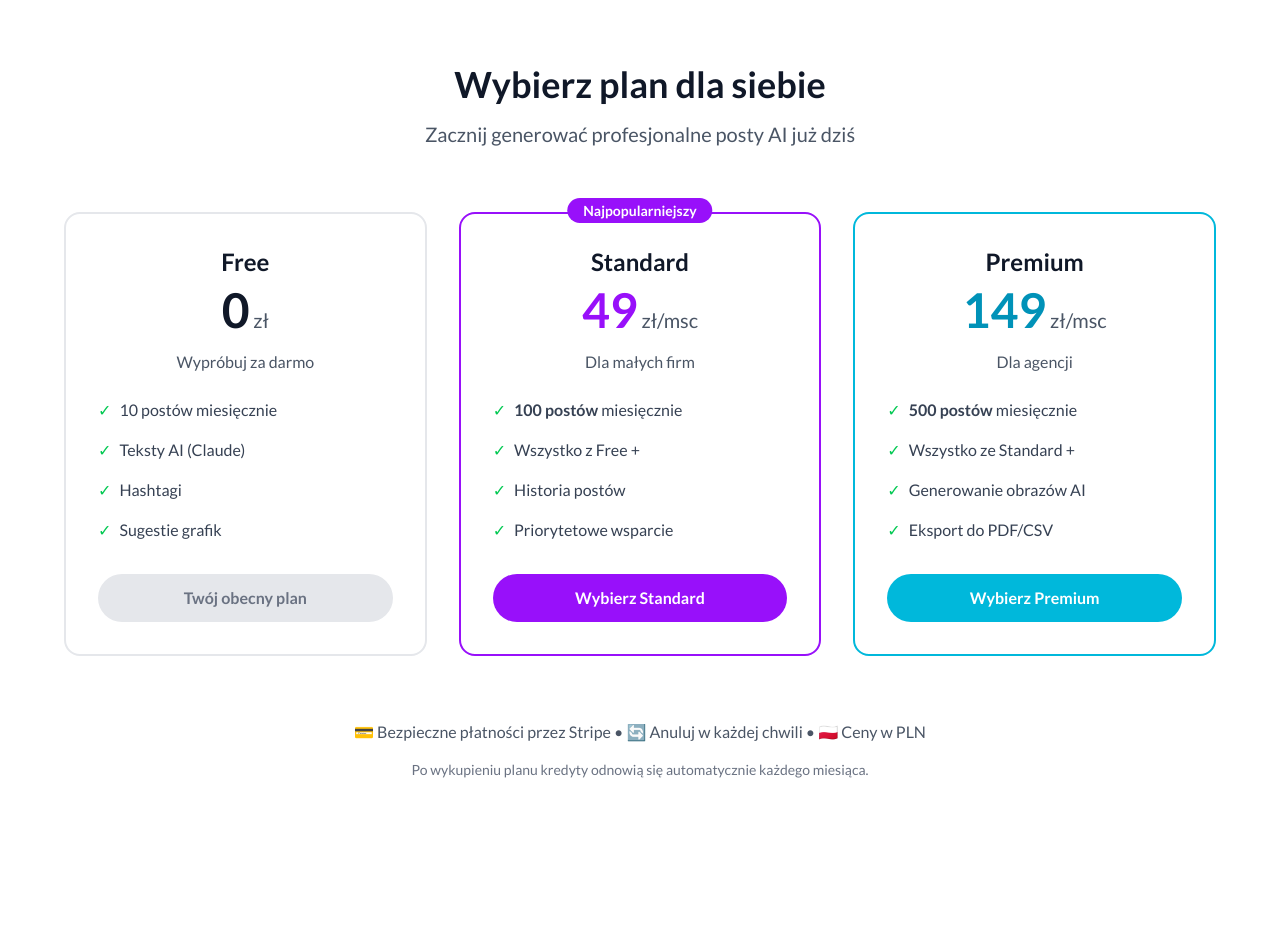
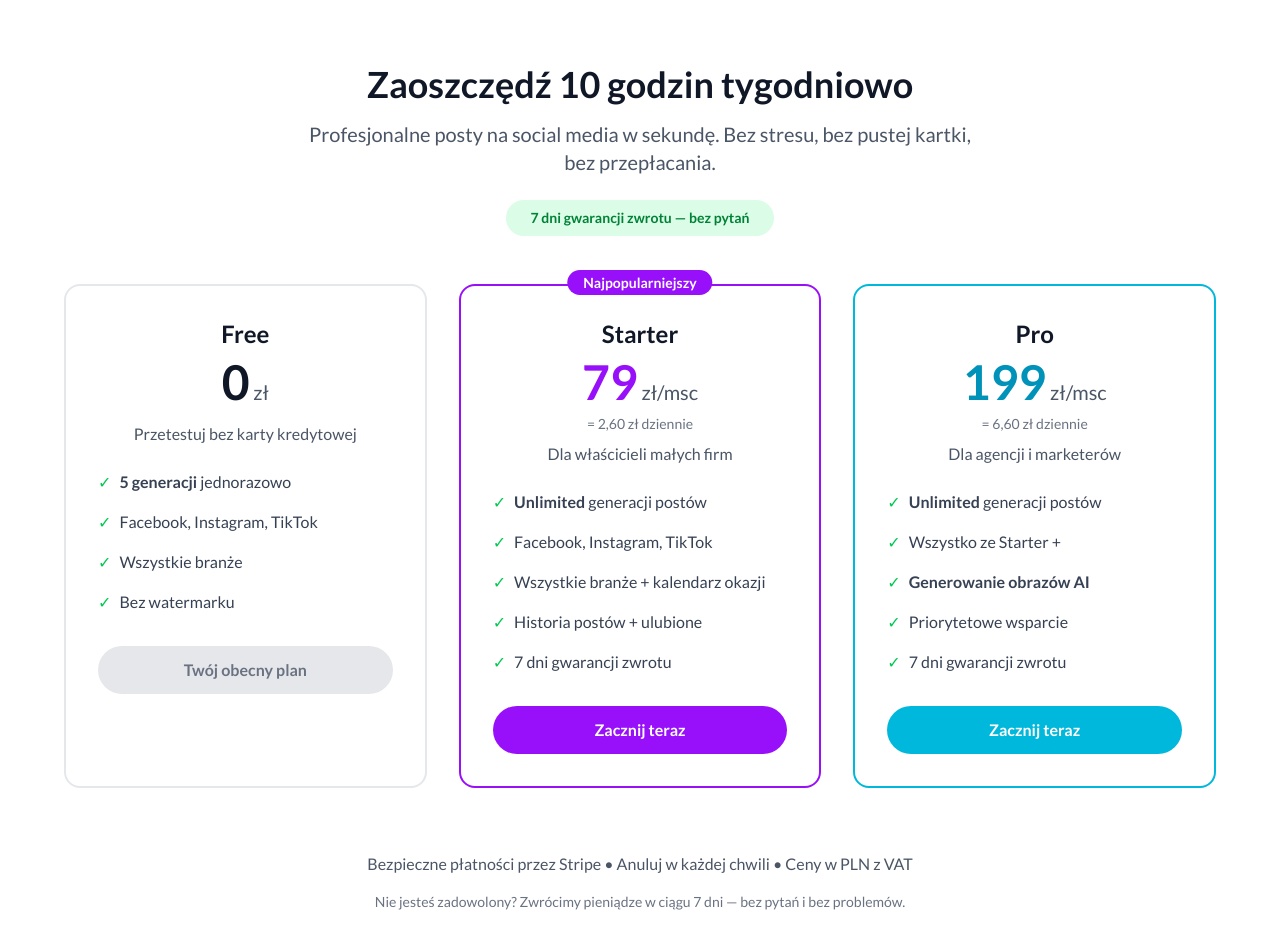
Before and after one commit to PostujTo/postujto, a Next.js app: page /pricing in a window 1280 px wide. Shown: the top 948 px of the page. Before the commit the page ends 844 px from the top, so only its background shows below. Built offline with nearby package versions, Linux system fonts and the light colour scheme; no server answers.

Commit message:
feat: nowa strategia cenowa Hormozi - Unlimited, nowe ceny, nowa komunikacja

```diff
--- a/app/api/stripe/webhooks/route.ts
+++ b/app/api/stripe/webhooks/route.ts
@@ -57,12 +57,11 @@ export async function POST(req: Request) {
 
       // Determine plan
       let plan: 'standard' | 'premium' = 'standard';
-      let credits = 100;
-
-      if (priceId === process.env.STRIPE_PRICE_ID_PREMIUM) {
-        plan = 'premium';
-        credits = 500;
-      }
+let credits = 999999;
+if (priceId === process.env.STRIPE_PRICE_ID_PREMIUM) {
+  plan = 'premium';
+  credits = 999999;
+}
 
       console.log('📝 Updating user:', { clerkUserId, plan, credits });
 
@@ -94,8 +93,7 @@ if (event.type === 'invoice.payment_succeeded') {
   const subscription: any = await stripe.subscriptions.retrieve(subscriptionId);
   const priceId = subscription.items.data[0].price.id;
 
-  let credits = 100;
-  if (priceId === process.env.STRIPE_PRICE_ID_PREMIUM) credits = 500;
+  let credits = 999999;
 
   await supabaseAdmin
     .from('users')
--- a/app/page.tsx
+++ b/app/page.tsx
@@ -299,8 +299,17 @@ sessionStorage.setItem('lastResults', JSON.stringify(newResults));
                     </span>
                     {/* Credits */}
                     <div className="px-4 py-2 bg-purple-100 rounded-full flex items-center gap-2">
+  {credits.plan === 'free' ? (
+    <>
       <span className="text-sm font-bold text-purple-900">{credits.remaining}/{credits.total}</span>
       <span className="text-xs text-purple-700">kredytów</span>
+    </>
+  ) : (
+    <>
+      <span className="text-sm font-bold text-purple-900">∞</span>
+      <span className="text-xs text-purple-700">unlimited</span>
+    </>
+  )}
 </div>
                     {/* Manage subscription button - only for paid plans */}
                     {hasActivePlan && (
@@ -329,16 +338,16 @@ sessionStorage.setItem('lastResults', JSON.stringify(newResults));
           <div className="text-center mb-16 animate-fade-in-up">
             <div className="inline-block mb-4">
               <span className="px-4 py-2 bg-cyan-100 text-cyan-700 rounded-full text-sm font-semibold">
-                🚀 Nowa generacja content marketingu
+  Używany przez właścicieli firm w Polsce
 </span>
             </div>
             <h2 className="text-6xl font-extrabold text-gray-900 mb-6 leading-tight">
-              Generuj posty<br />
-              <span className="text-purple-600">w sekundę</span>
+  Zaoszczędź 10 godzin<br />
+  <span className="text-purple-600">tygodniowo</span>
 </h2>
 <p className="text-xl text-gray-600 max-w-2xl mx-auto leading-relaxed">
-              AI stworzy dla Ciebie profesjonalne treści na Facebook, Instagram i TikTok.<br />
-              <span className="text-cyan-600 font-semibold">Zaoszczędź godziny pracy każdego dnia.</span>
+  Profesjonalne posty na Facebook, Instagram i TikTok w sekundę.<br />
+  <span className="text-cyan-600 font-semibold">Bez stresu, bez pustej kartki, bez przepłacania.</span>
 </p>
           </div>
 
--- a/app/pricing/page.tsx
+++ b/app/pricing/page.tsx
@@ -16,42 +16,32 @@ useEffect(() => {
       .then(data => setCurrentPlan(data.plan || 'free'))
       .finally(() => setPlanLoading(false));
   }, [user]);
+
   const handleSubscribe = async (priceId: string, planName: string) => {
     if (!user) {
       alert('Musisz być zalogowany aby wykupić plan!');
       return;
     }
-
     setLoading(planName);
-
     try {
-      // Wywołanie API do utworzenia Stripe Checkout Session
       const response = await fetch('/api/stripe/create-checkout-session', {
         method: 'POST',
-        headers: {
-          'Content-Type': 'application/json',
-        },
-        body: JSON.stringify({
-          priceId,
-          userId: user.id,
-        }),
+        headers: { 'Content-Type': 'application/json' },
+        body: JSON.stringify({ priceId, userId: user.id }),
       });
-
       const data = await response.json();
-
       if (data.url) {
-        // Przekieruj do Stripe Checkout
         window.location.href = data.url;
       } else {
         throw new Error('Brak URL do płatności');
       }
     } catch (error) {
-      console.error('Błąd:', error);
       alert('Wystąpił błąd podczas inicjowania płatności. Spróbuj ponownie.');
     } finally {
       setLoading(null);
     }
   };
+
   const getPlanButton = (planName: 'standard' | 'premium', priceId: string, color: string) => {
     if (planLoading) return (
       <button disabled className={`w-full py-3 px-6 ${color} text-white rounded-full font-semibold opacity-50 cursor-not-allowed`}>
@@ -75,21 +65,29 @@ const getPlanButton = (planName: 'standard' | 'premium', priceId: string, color:
         disabled={loading === planName}
         className={`w-full py-3 px-6 ${color} text-white rounded-full font-semibold transition-all disabled:opacity-50 disabled:cursor-not-allowed`}
       >
-      {loading === planName ? 'Ładowanie...' : `Wybierz ${planName.charAt(0).toUpperCase() + planName.slice(1)}`}
+        {loading === planName ? 'Ładowanie...' : `Zacznij teraz`}
       </button>
     );
   };
+
   return (
     <div className="min-h-screen bg-white py-16 px-6">
       <div className="max-w-7xl mx-auto">
         {/* Header */}
-        <div className="text-center mb-16">
+        <div className="text-center mb-6">
           <h1 className="text-4xl font-bold text-gray-900 mb-4">
-            Wybierz plan dla siebie
+            Zaoszczędź 10 godzin tygodniowo
           </h1>
-          <p className="text-xl text-gray-600">
-            Zacznij generować profesjonalne posty AI już dziś
+          <p className="text-xl text-gray-600 max-w-2xl mx-auto">
+            Profesjonalne posty na social media w sekundę. Bez stresu, bez pustej kartki, bez przepłacania.
           </p>
+        </div>
+
+        {/* Gwarancja */}
+        <div className="text-center mb-12">
+          <span className="inline-block px-6 py-2 bg-green-100 text-green-700 rounded-full text-sm font-semibold">
+            7 dni gwarancji zwrotu — bez pytań
+          </span>
         </div>
 
         {/* Pricing Cards */}
@@ -103,117 +101,117 @@ const getPlanButton = (planName: 'standard' | 'premium', priceId: string, color:
                 <span className="text-5xl font-bold text-gray-900">0</span>
                 <span className="text-xl text-gray-600"> zł</span>
               </div>
-              <p className="text-gray-600">Wypróbuj za darmo</p>
+              <p className="text-gray-600">Przetestuj bez karty kredytowej</p>
             </div>
-
             <ul className="space-y-4 mb-8">
               <li className="flex items-start">
                 <span className="text-green-500 mr-2">✓</span>
-                <span className="text-gray-700">10 postów miesięcznie</span>
+                <span className="text-gray-700"><strong>5 generacji</strong> jednorazowo</span>
               </li>
               <li className="flex items-start">
                 <span className="text-green-500 mr-2">✓</span>
-                <span className="text-gray-700">Teksty AI (Claude)</span>
+                <span className="text-gray-700">Facebook, Instagram, TikTok</span>
               </li>
               <li className="flex items-start">
                 <span className="text-green-500 mr-2">✓</span>
-                <span className="text-gray-700">Hashtagi</span>
+                <span className="text-gray-700">Wszystkie branże</span>
               </li>
               <li className="flex items-start">
                 <span className="text-green-500 mr-2">✓</span>
-                <span className="text-gray-700">Sugestie grafik</span>
+                <span className="text-gray-700">Bez watermarku</span>
               </li>
             </ul>
-
-            <button
-              disabled
-              className="w-full py-3 px-6 bg-gray-200 text-gray-500 rounded-full font-semibold cursor-not-allowed"
-            >
-              Twój obecny plan
+            <button disabled className="w-full py-3 px-6 bg-gray-200 text-gray-500 rounded-full font-semibold cursor-not-allowed">
+              {currentPlan === 'free' ? 'Twój obecny plan' : 'Plan Free'}
             </button>
           </div>
 
-          {/* STANDARD PLAN */}
+          {/* STARTER PLAN */}
           <div className="border-2 border-purple-600 rounded-2xl p-8 bg-white hover:shadow-2xl transition-shadow relative">
             <div className="absolute -top-4 left-1/2 transform -translate-x-1/2">
               <span className="bg-purple-600 text-white px-4 py-1 rounded-full text-sm font-semibold">
                 Najpopularniejszy
               </span>
             </div>
-
             <div className="text-center mb-6">
-              <h3 className="text-2xl font-bold text-gray-900 mb-2">Standard</h3>
-              <div className="mb-4">
-                <span className="text-5xl font-bold text-purple-600">49</span>
+              <h3 className="text-2xl font-bold text-gray-900 mb-2">Starter</h3>
+              <div className="mb-2">
+                <span className="text-5xl font-bold text-purple-600">79</span>
                 <span className="text-xl text-gray-600"> zł/msc</span>
               </div>
-              <p className="text-gray-600">Dla małych firm</p>
+              <p className="text-sm text-gray-500 mb-2">= 2,60 zł dziennie</p>
+              <p className="text-gray-600">Dla właścicieli małych firm</p>
             </div>
-
             <ul className="space-y-4 mb-8">
               <li className="flex items-start">
                 <span className="text-green-500 mr-2">✓</span>
-                <span className="text-gray-700"><strong>100 postów</strong> miesięcznie</span>
+                <span className="text-gray-700"><strong>Unlimited</strong> generacji postów</span>
               </li>
               <li className="flex items-start">
                 <span className="text-green-500 mr-2">✓</span>
-                <span className="text-gray-700">Wszystko z Free +</span>
+                <span className="text-gray-700">Facebook, Instagram, TikTok</span>
               </li>
               <li className="flex items-start">
                 <span className="text-green-500 mr-2">✓</span>
-                <span className="text-gray-700">Historia postów</span>
+                <span className="text-gray-700">Wszystkie branże + kalendarz okazji</span>
+              </li>
+              <li className="flex items-start">
+                <span className="text-green-500 mr-2">✓</span>
+                <span className="text-gray-700">Historia postów + ulubione</span>
+              </li>
+              <li className="flex items-start">
+                <span className="text-green-500 mr-2">✓</span>
+                <span className="text-gray-700">7 dni gwarancji zwrotu</span>
+              </li>
+            </ul>
+            {getPlanButton('standard', process.env.NEXT_PUBLIC_STRIPE_PRICE_ID_STANDARD!, 'bg-purple-600 hover:bg-purple-700')}
+          </div>
+
+          {/* PRO PLAN */}
+          <div className="border-2 border-cyan-500 rounded-2xl p-8 bg-white hover:shadow-xl transition-shadow">
+            <div className="text-center mb-6">
+              <h3 className="text-2xl font-bold text-gray-900 mb-2">Pro</h3>
+              <div className="mb-2">
+                <span className="text-5xl font-bold text-cyan-600">199</span>
+                <span className="text-xl text-gray-600"> zł/msc</span>
+              </div>
+              <p className="text-sm text-gray-500 mb-2">= 6,60 zł dziennie</p>
+              <p className="text-gray-600">Dla agencji i marketerów</p>
+            </div>
+            <ul className="space-y-4 mb-8">
+              <li className="flex items-start">
+                <span className="text-green-500 mr-2">✓</span>
+                <span className="text-gray-700"><strong>Unlimited</strong> generacji postów</span>
+              </li>
+              <li className="flex items-start">
+                <span className="text-green-500 mr-2">✓</span>
+                <span className="text-gray-700">Wszystko ze Starter +</span>
+              </li>
+              <li className="flex items-start">
+                <span className="text-green-500 mr-2">✓</span>
+                <span className="text-gray-700"><strong>Generowanie obrazów AI</strong></span>
               </li>
               <li className="flex items-start">
                 <span className="text-green-500 mr-2">✓</span>
                 <span className="text-gray-700">Priorytetowe wsparcie</span>
               </li>
-            </ul>
-
-            {getPlanButton('standard', process.env.NEXT_PUBLIC_STRIPE_PRICE_ID_STANDARD!, 'bg-purple-600 hover:bg-purple-700')}
-          </div>
-
-          {/* PREMIUM PLAN */}
-          <div className="border-2 border-cyan-500 rounded-2xl p-8 bg-white hover:shadow-xl transition-shadow">
-            <div className="text-center mb-6">
-              <h3 className="text-2xl font-bold text-gray-900 mb-2">Premium</h3>
-              <div className="mb-4">
-                <span className="text-5xl font-bold text-cyan-600">149</span>
-                <span className="text-xl text-gray-600"> zł/msc</span>
-              </div>
-              <p className="text-gray-600">Dla agencji</p>
-            </div>
-
-            <ul className="space-y-4 mb-8">
               <li className="flex items-start">
                 <span className="text-green-500 mr-2">✓</span>
-                <span className="text-gray-700"><strong>500 postów</strong> miesięcznie</span>
-              </li>
-              <li className="flex items-start">
-                <span className="text-green-500 mr-2">✓</span>
-                <span className="text-gray-700">Wszystko ze Standard +</span>
-              </li>
-              <li className="flex items-start">
-                <span className="text-green-500 mr-2">✓</span>
-                <span className="text-gray-700">Generowanie obrazów AI</span>
-              </li>
-              <li className="flex items-start">
-                <span className="text-green-500 mr-2">✓</span>
-                <span className="text-gray-700">Eksport do PDF/CSV</span>
+                <span className="text-gray-700">7 dni gwarancji zwrotu</span>
               </li>
             </ul>
-
             {getPlanButton('premium', process.env.NEXT_PUBLIC_STRIPE_PRICE_ID_PREMIUM!, 'bg-cyan-500 hover:bg-cyan-600')}
           </div>
 
         </div>
 
-        {/* FAQ or Info Section */}
+        {/* Social proof */}
         <div className="mt-16 text-center">
           <p className="text-gray-600 mb-4">
-            💳 Bezpieczne płatności przez Stripe • 🔄 Anuluj w każdej chwili • 🇵🇱 Ceny w PLN
+            Bezpieczne płatności przez Stripe • Anuluj w każdej chwili • Ceny w PLN z VAT
           </p>
           <p className="text-sm text-gray-500">
-            Po wykupieniu planu kredyty odnowią się automatycznie każdego miesiąca.
+            Nie jesteś zadowolony? Zwrócimy pieniądze w ciągu 7 dni — bez pytań i bez problemów.
           </p>
         </div>
       </div>
```
Lines whose indentation alone changed are shown as unchanged.
